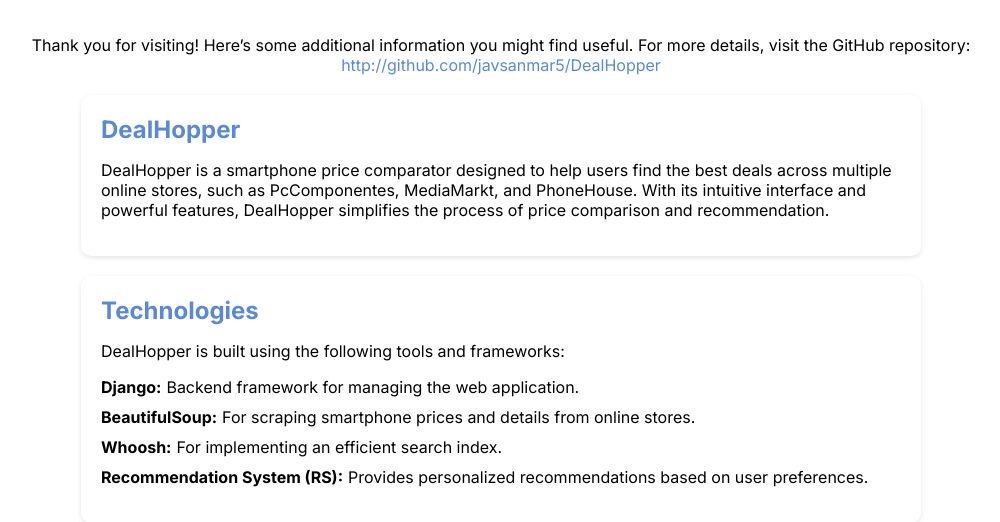
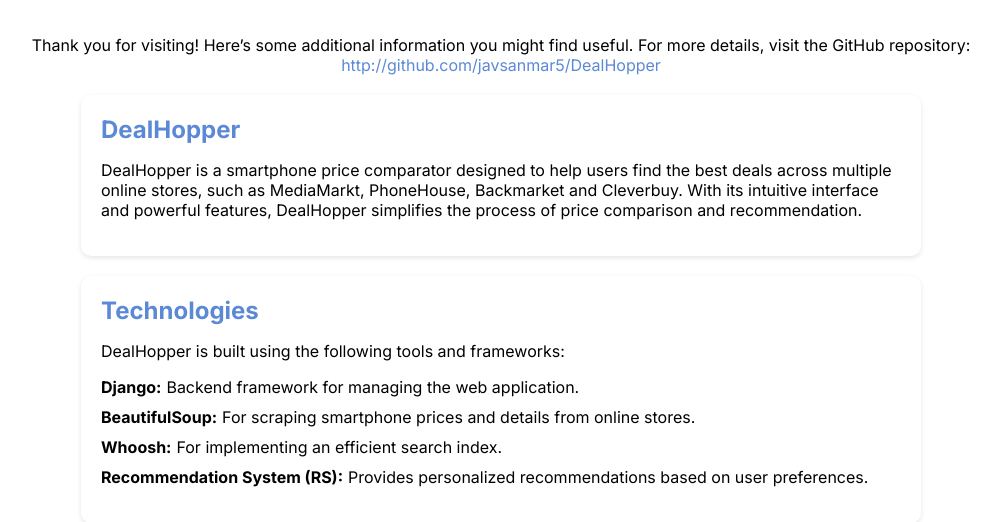
Before and after one commit to javsanmar5/DealHopper, a Django app: page /about/ in a window 1280 px wide. Shown: the part 195-717 px from the top of the page, without its empty margins (139-1139 px from the left). Run offline with Django 5.2, Linux system fonts and the light colour scheme.

Commit message:
fix: Refactor shops fetched

```diff
--- a/master/templates/about.html
+++ b/master/templates/about.html
@@ -19,7 +19,7 @@
 <div class="about-section">
     <h2>DealHopper</h2>
     <p>
-        DealHopper is a smartphone price comparator designed to help users find the best deals across multiple online stores, such as PcComponentes, MediaMarkt, and PhoneHouse. With its intuitive interface and powerful features, DealHopper simplifies the process of price comparison and recommendation.
+        DealHopper is a smartphone price comparator designed to help users find the best deals across multiple online stores, such as MediaMarkt, PhoneHouse, Backmarket and Cleverbuy. With its intuitive interface and powerful features, DealHopper simplifies the process of price comparison and recommendation.
     </p>
 </div>
 <div class="technologies-section">
```
Also changed, not shown: README.md.
